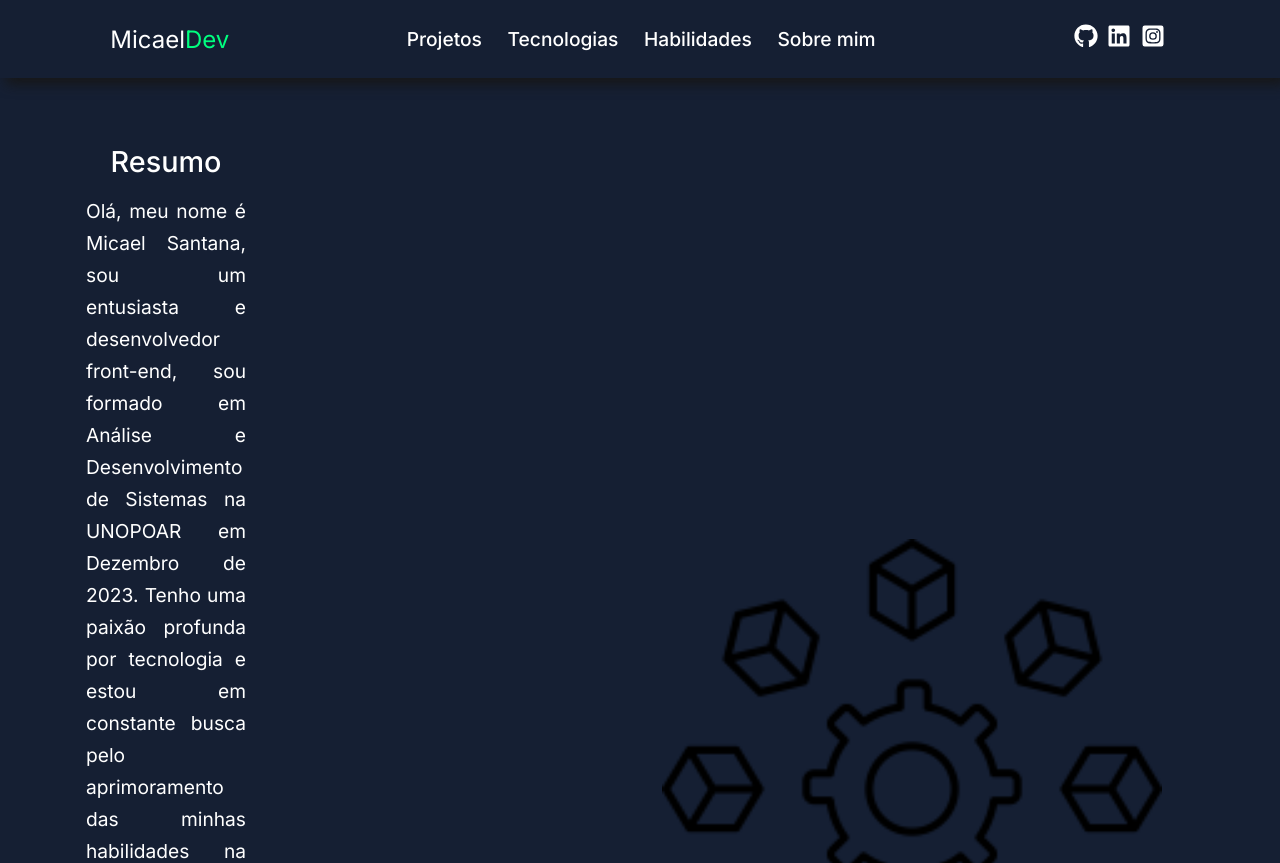
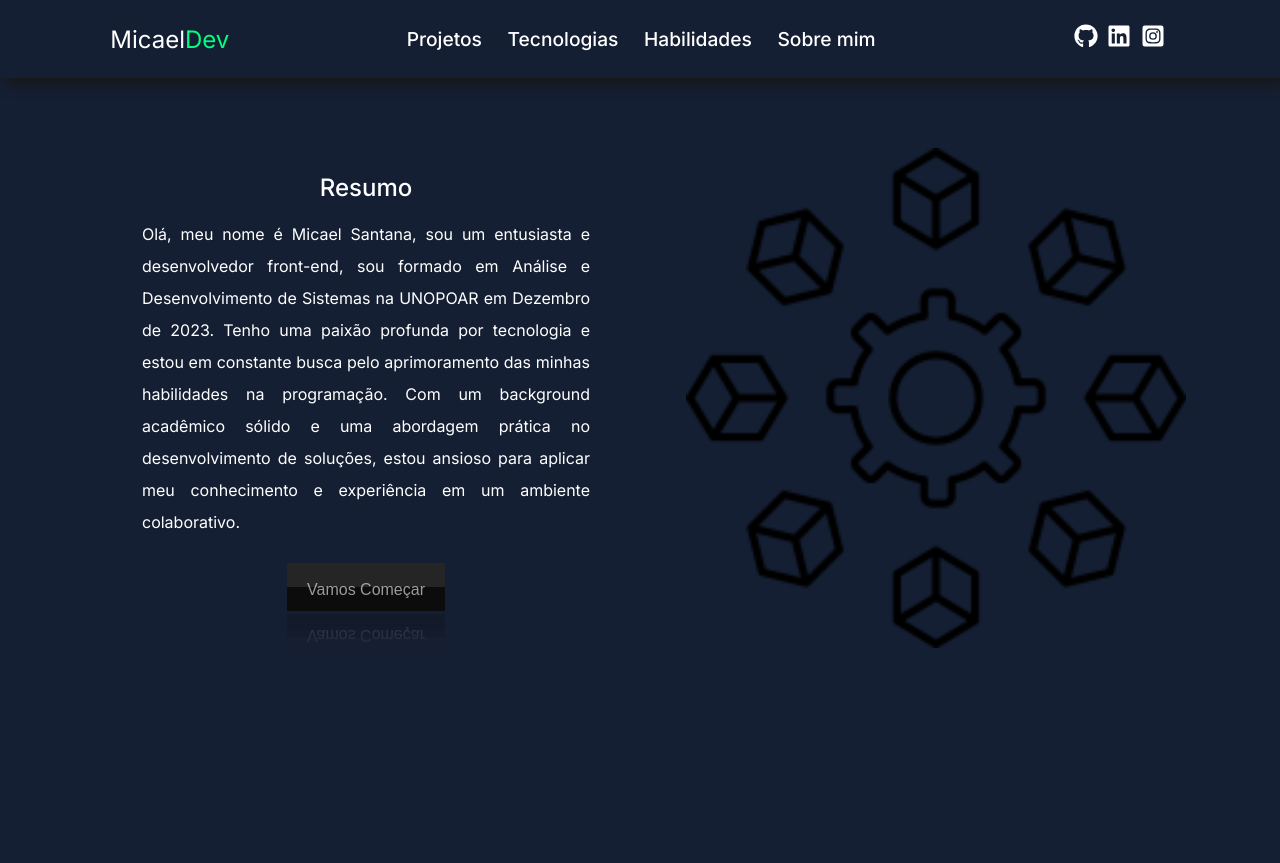
Before and after one commit to iSantanaaH/front-end-web, a Next.js app: page / in a window 1280 px wide. Shown: the top 863 px of the page. Built offline with nearby package versions, Linux system fonts and the light colour scheme.

Commit message:
change width media query and add id in section AboutMe

```diff
--- a/app/page.module.css
+++ b/app/page.module.css
@@ -257,7 +257,7 @@
   margin-left: 1rem;
 }
 
-@media screen and (min-width: 20rem) and (max-width: 1024px) {
+@media screen and (min-width: 320px) and (max-width: 1023px) {
   .Resume {
     font-size: 1.2rem;
     display: flex;
@@ -405,7 +405,7 @@
   }
 }
 
-@media screen and (min-width: 1025px) {
+@media screen and (min-width: 1024px) {
   .NewAboutMe {
     margin: 15.625rem 0 15.625rem 0;
     width: calc(95vw - 5rem);
@@ -476,21 +476,22 @@
     justify-content: space-between;
     justify-content: center;
     align-items: center;
-    gap: 25rem;
-  }
-
-  .BackgroundImage {
-    margin-right: 10rem;
+    gap: 5rem;
+    width: calc(100vw - 5rem);
   }
 
   .Resume {
-    font-size: 1.2rem;
     display: flex;
     align-items: center;
     flex-direction: column;
     margin: 8rem 0 9rem 7rem;
     color: var(--white-full);
     padding: 1rem;
+    width: 40%;
+  }
+
+  .LogoImage {
+    width: 100%;
   }
 
   .AditionalTitle h2,
--- a/app/page.tsx
+++ b/app/page.tsx
@@ -77,7 +77,7 @@ export default function HomePage() {
           <div className={styles.BackgroundImage}>
             <figure>
               <Image
-                className={styles.LogoJavascript}
+                className={styles.LogoImage}
                 src={"/Images/software.png"}
                 width={500}
                 height={500}
@@ -450,7 +450,7 @@ export default function HomePage() {
             </div>
           </div>
         </section>
-        <section className={styles.NewAboutMe}>
+        <section id="aboutMe" className={styles.NewAboutMe}>
           <div>
             <h2>Sobre mim</h2>
           </div>
```
